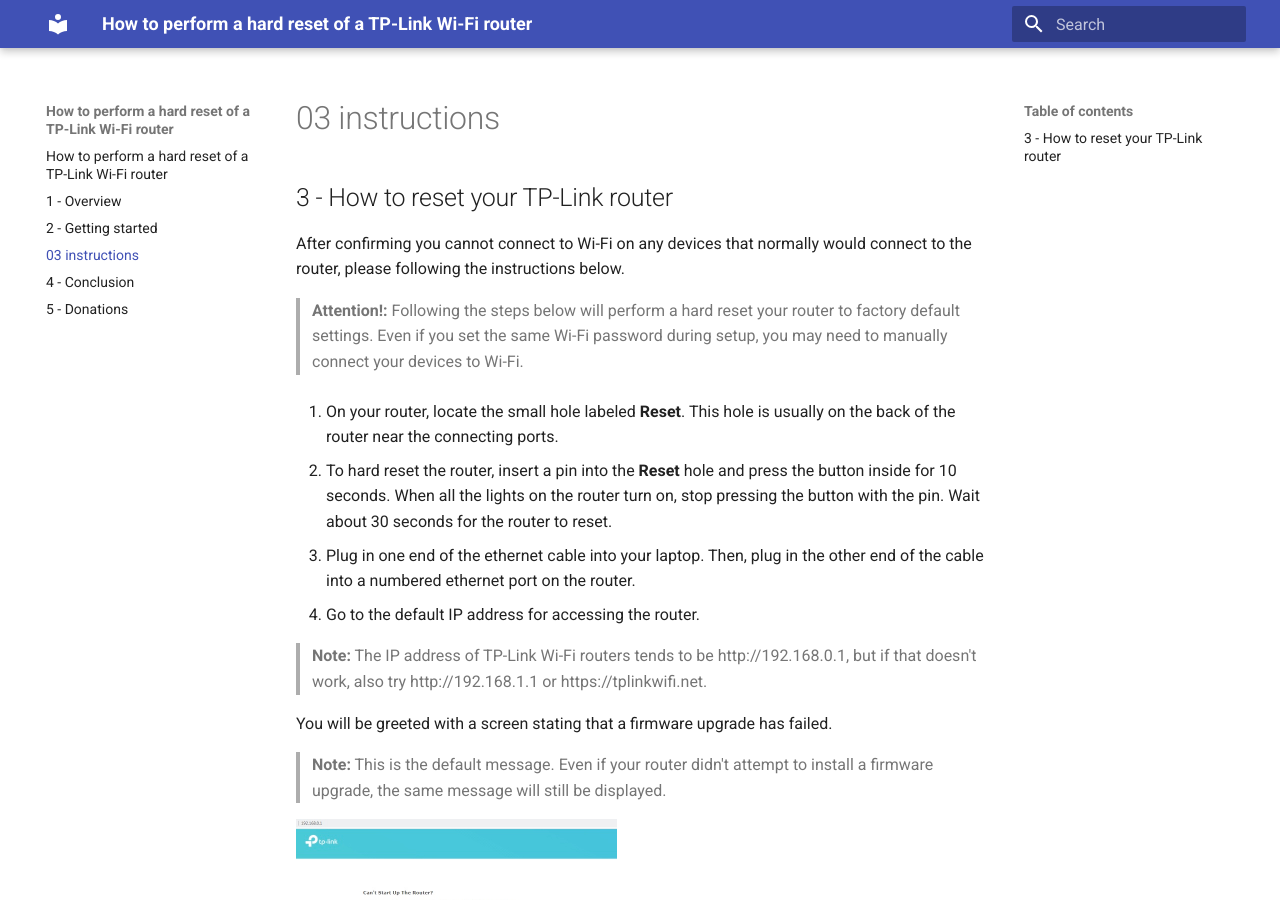
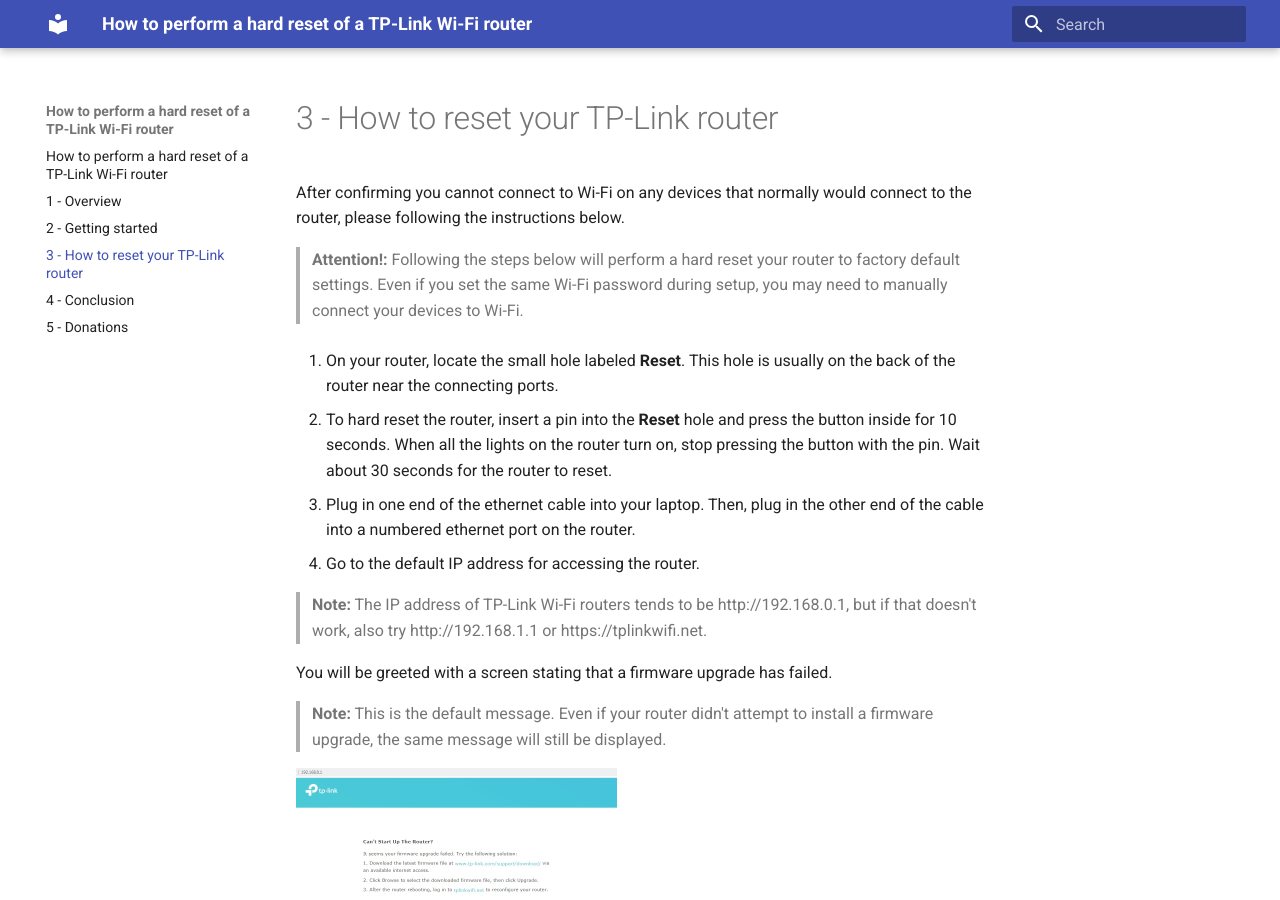
Before and after one commit to josh-wong/tplink-router-hard-reset, an MkDocs documentation site: the page built from docs/03_instructions.md, in a window 1280 px wide and 900 px high. Built offline with MkDocs 1.6.1 and Material for MkDocs 9.7.7, drawn with Linux system fonts in a browser that asks for light colours.

Commit message:
Fixed file name and formatting

```diff
--- a/docs/03_instructions.md
+++ b/docs/03_instructions.md
@@ -1,4 +1,4 @@
-## 3 - How to reset your TP-Link router
+# 3 - How to reset your TP-Link router
 After confirming you cannot connect to Wi-Fi on any devices that normally would connect to the router, please following the instructions below.
 
 > **Attention!:** Following the steps below will perform a hard reset your router to factory default settings. Even if you set the same Wi-Fi password during setup, you may need to manually connect your devices to Wi-Fi.
```
Also changed, not shown: docs/01_overview.md (+1 -0 lines), site/01_overview/index.html, site/02_getting-started/index.html, site/03_instructions/index.html, site/04_conclusion/index.html, site/05_donations/index.html, site/404.html, site/index.html, site/search/search_index.json, 1 other file.
